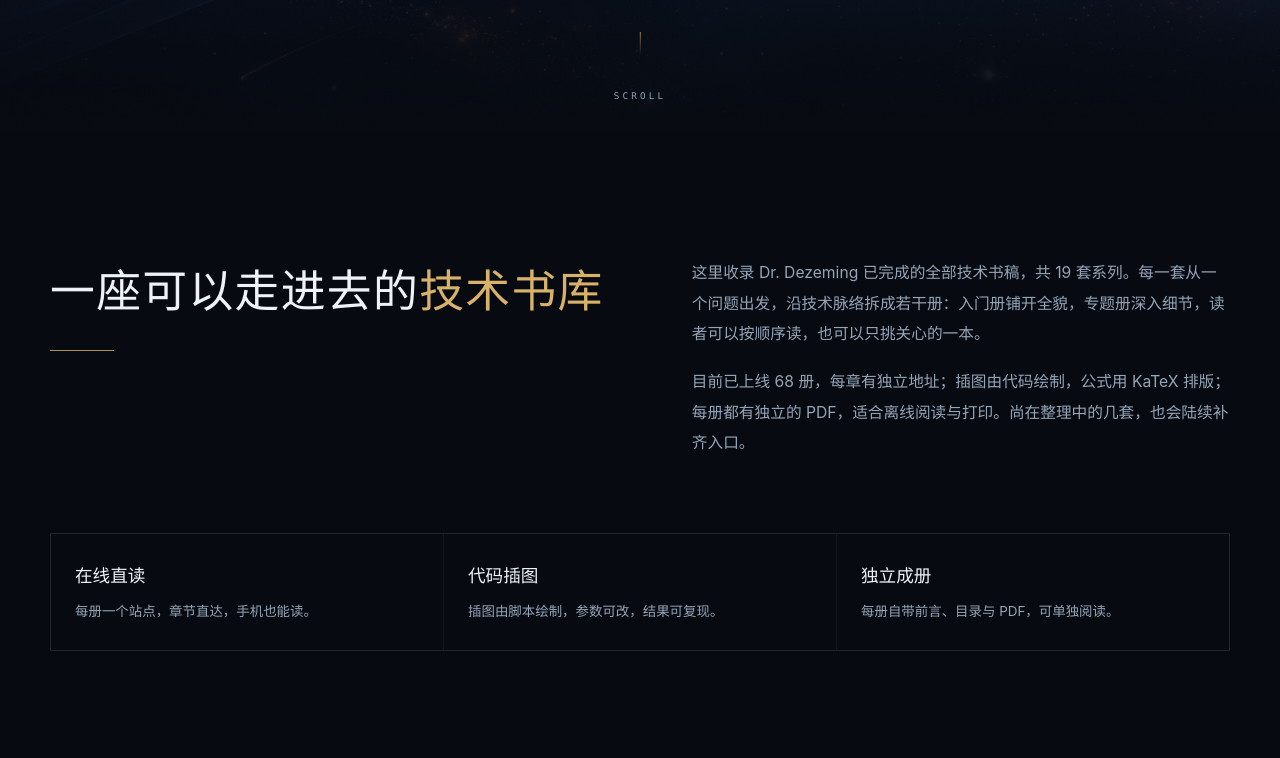
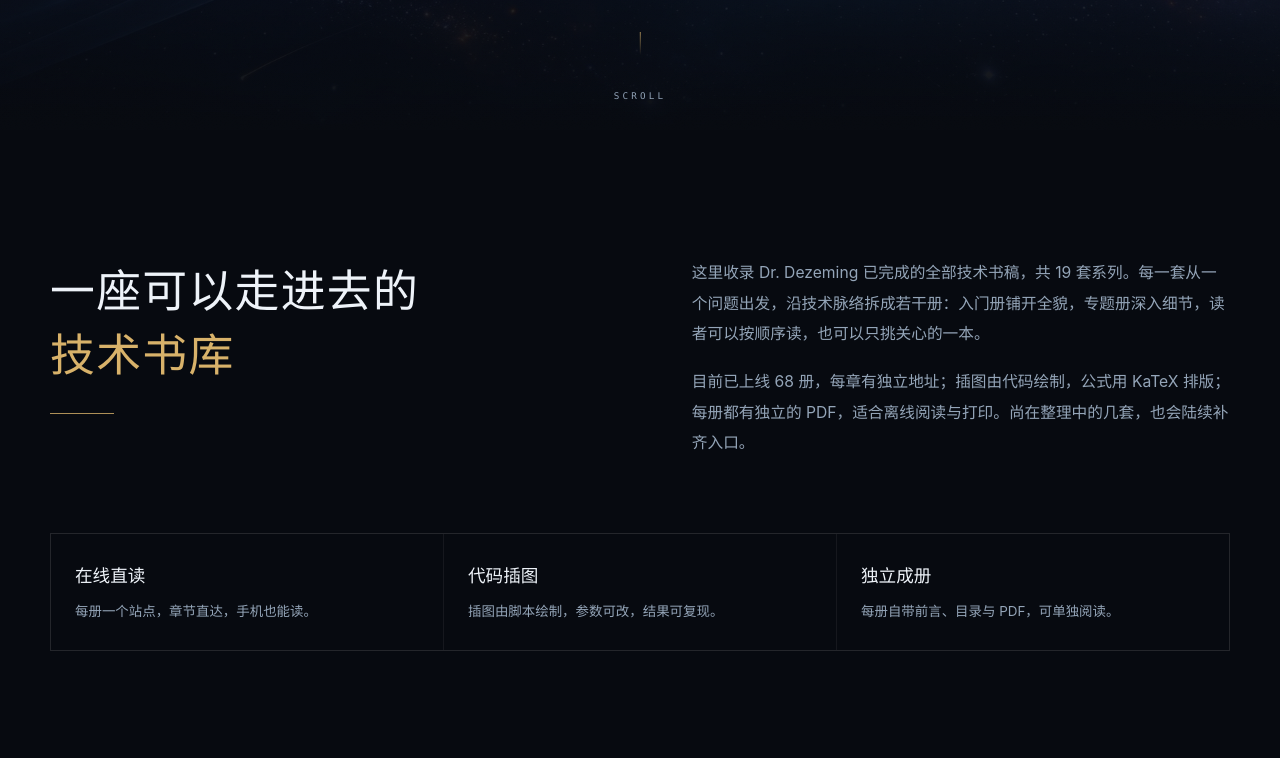
Before and after one commit to ai-crystal/Crystal-Books, a plain HTML site: page index.html in a window 1280 px wide. Shown: the part 670-1428 px from the top of the page. Drawn offline with Linux system fonts and the light colour scheme.

Commit message:
调整首页标题断行

```diff
--- a/index.html
+++ b/index.html
@@ -51,7 +51,7 @@
   <section class="intro wrap" id="collection">
     <div class="intro-grid">
       <div>
-        <h2>一座可以走进去的<span>技术书库</span></h2>
+        <h2>一座可以走进去的<br><span>技术书库</span></h2>
         <div class="rule"></div>
       </div>
       <div>
```
